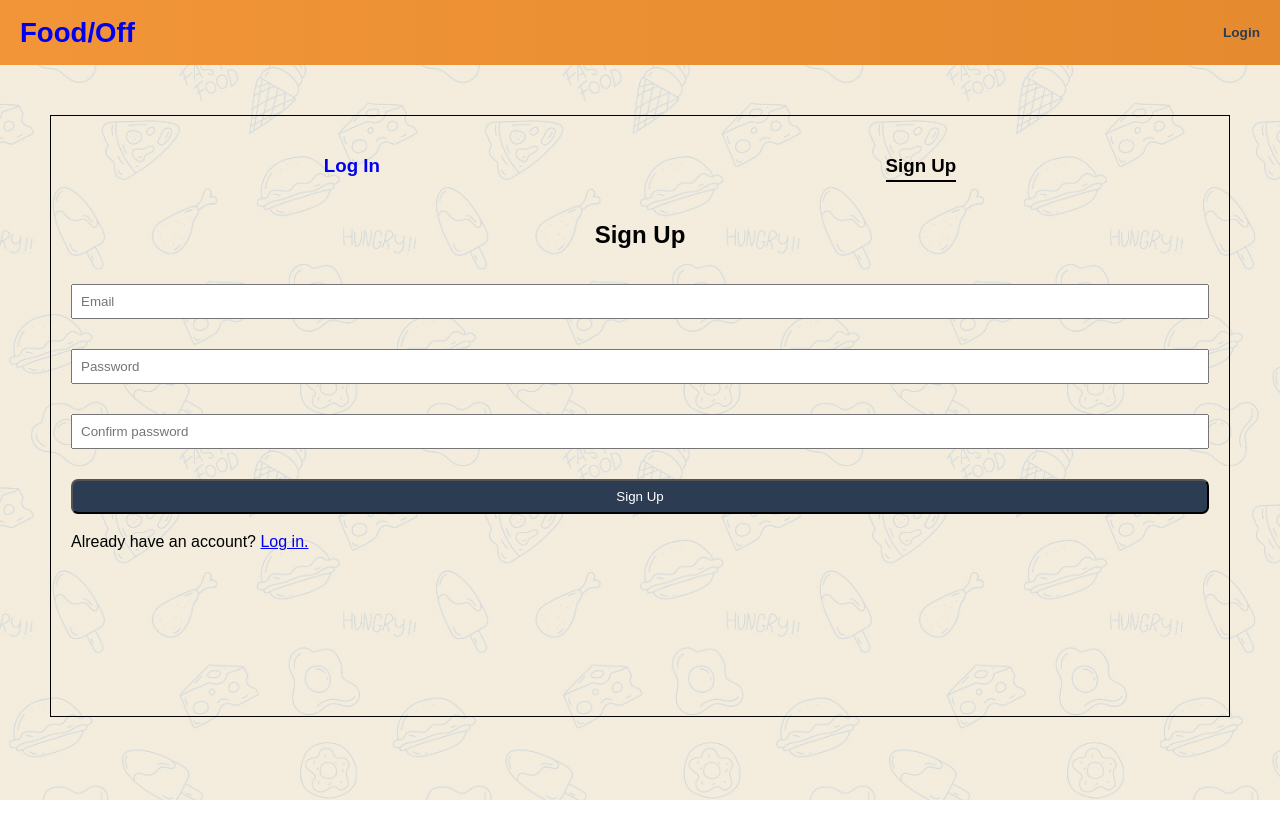
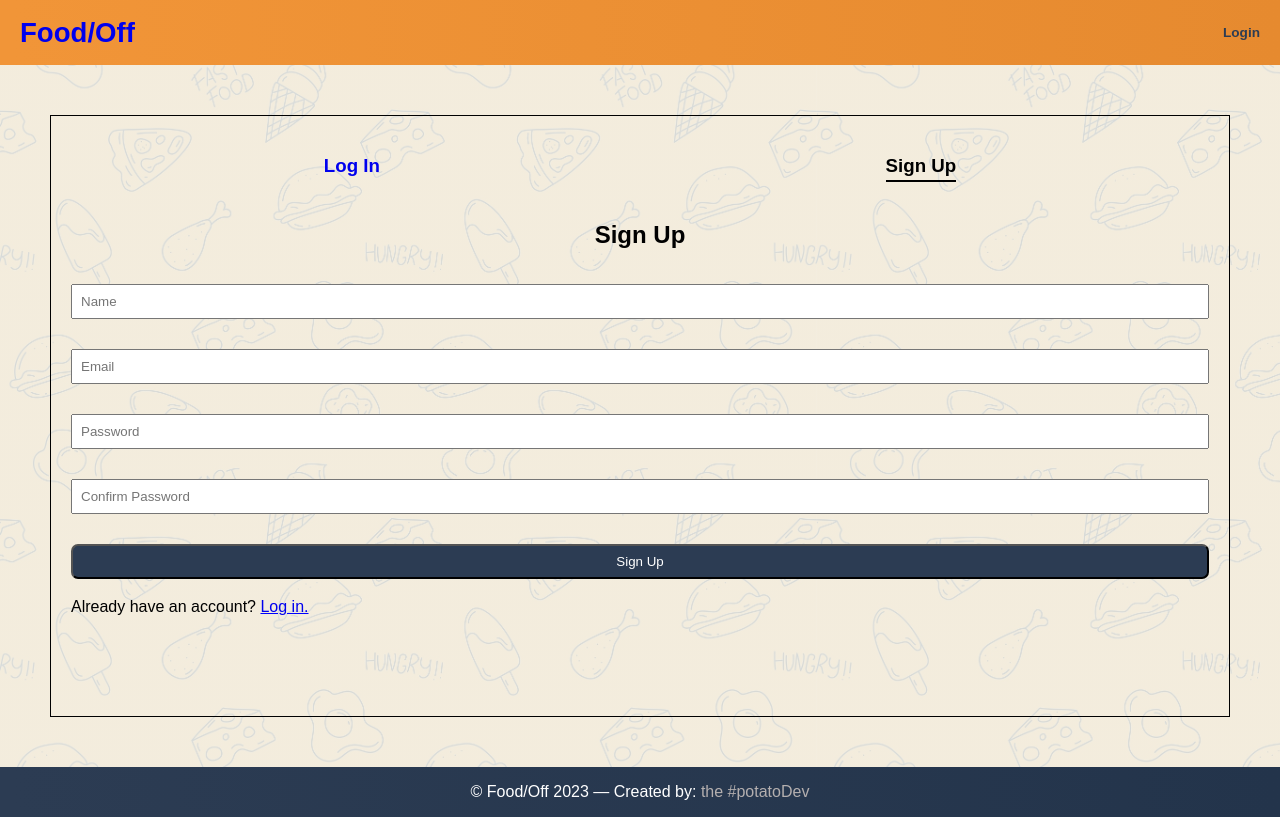
Before and after one commit to thePotatoDev-git/Food-Off, a React (Vite) app in the folder frontend/: page /register in a window 1280 px wide. Built offline with nearby package versions, Linux system fonts and the light colour scheme.

Commit message:
Completed working backend for registering user

```diff
--- a/frontend/src/App.jsx
+++ b/frontend/src/App.jsx
@@ -2,6 +2,7 @@ import React from 'react';
 import { Outlet } from 'react-router-dom';
 import { Container } from 'react-bootstrap';
 import Header from './components/Header';
+import Footer from './components/Footer';
 import { ToastContainer } from 'react-toastify';
 import 'react-toastify/dist/ReactToastify.css';
 
@@ -13,6 +14,7 @@ const App = () => {
       <Container className='my-2'>
         <Outlet />
       </Container>
+      <Footer />
     </>
   )
 }
--- a/frontend/src/components/PrivateRoute.jsx
+++ b/frontend/src/components/PrivateRoute.jsx
@@ -1,7 +1,5 @@
 import { Navigate, Outlet } from 'react-router-dom';
 import { useSelector } from 'react-redux';
-
-import React from 'react'
 
 const PrivateRouter = () => {
   const { userInfo } = useSelector((state) => state.auth );
--- a/frontend/src/main.jsx
+++ b/frontend/src/main.jsx
@@ -17,11 +17,11 @@ const router = createBrowserRouter(
   createRoutesFromElements(
     <Route path='/' element={<App />}>
       <Route index={true} path='/' element={<HomeScreen />} />
-      <Route path="/main" element={<MainScreen />} />
       <Route path="/login" element={<LoginScreen />} />
       <Route path="/register" element={<RegisterScreen />} />
-      <Route path="" element={ <PrivateRoute />}>
         {/* Private Routes */}
+      <Route path="" element={<PrivateRoute />}>
+        <Route path="/main" element={<MainScreen />} />
         <Route path="/profile" element={<ProfileScreen />} />
       </Route>
     </Route>
--- a/frontend/src/screens/LoginScreen.jsx
+++ b/frontend/src/screens/LoginScreen.jsx
@@ -99,6 +99,9 @@ const LoginScreen = () => {
                                 onChange={ (e) => setPassword(e.target.value) }
                         />
                         <input type="submit" className="submit" value="Log In"/>
+
+                        { isLoading && <Loader /> }
+
                         <p><a href="#">Forgot password?</a></p>
                         <p>Don't have an account? <span className="link-style"><Link to="/register">Sign up.</Link></span></p>
                     </form>
--- a/frontend/src/screens/MainScreen.jsx
+++ b/frontend/src/screens/MainScreen.jsx
@@ -1,4 +1,5 @@
 import React from 'react';
+import { useDispatch, useSelector } from 'react-redux';
 import Header from '../components/Header.jsx';
 import ChooseBudget from '../components/ChooseBudget.jsx';
 import FoodOff from '../components/FoodOff.jsx';
@@ -6,7 +7,7 @@ import Winner from '../components/Winner.jsx';
 import Footer from '../components/Footer.jsx';
 
 export default function MainScreen() {
-    let userName = 'User';
+    const { userInfo } = useSelector((state) => state.auth);
 
 // Time of day and meal messages
     const date = new Date();
@@ -14,13 +15,13 @@ export default function MainScreen() {
 
     let timeOfDay
      if (hours >= 4 && hours < 12) {
-         timeOfDay = `Good morning, ${userName}! What's for breakfast?`
+         timeOfDay = `Good morning, ${userInfo.name}! What's for breakfast?`
      } else if (hours >= 12 && hours < 17) {
-         timeOfDay = `Good afternoon, ${userName}! What's for lunch?`
+         timeOfDay = `Good afternoon, ${userInfo.name}! What's for lunch?`
      } else if (hours >= 17 && hours < 20) {
-         timeOfDay = `Good evening, ${userName}! What's for dinner?`
+         timeOfDay = `Good evening, ${userInfo.name}! What's for dinner?`
      } else {
-         timeOfDay = `Late night, ${userName}? What are we snackin' on?`
+         timeOfDay = `Late night, ${userInfo.name}? What are we snackin' on?`
      }
 
 // Toggle budget, food-off, and winner components
@@ -44,7 +45,6 @@ export default function MainScreen() {
                 <h2>{`${timeOfDay}`}</h2>
             </section>
             {page}
-            <Footer />
         </>
     )
 }
--- a/frontend/src/screens/RegisterScreen.jsx
+++ b/frontend/src/screens/RegisterScreen.jsx
@@ -107,7 +107,7 @@ const RegisterScreen = () => {
         //     </Form>
         // </FormContainer>
 
-
+        <FormContainer>
             <section className="login">
                 <div className="login--select">
                     <h3> <Link to="/login">Log In</Link> </h3>
@@ -116,18 +116,35 @@ const RegisterScreen = () => {
                 <div className="login--info">
                     <form className="login-field" onSubmit={ submitHandler }>
                         <h2>Sign Up</h2>
+                        <input type="text"
+                                placeholder="Name"
+                                value={name}
+                                onChange={ (e) => setName(e.target.value) }
+                        />
                         <input type="email"
                                 placeholder="Email"
                                 value={email}
                                 onChange={ (e) => setEmail(e.target.value) }
                         />
-                    <input type="password" name="password" placeholder="Password"/>
-                    <input type="password" name="password" placeholder="Confirm password"/>
+                        <input type="password"
+                                placeholder="Password"
+                                value={password}
+                                onChange={ (e) => setPassword(e.target.value) }
+                        />
+                        <input type="password"
+                                placeholder="Confirm Password"
+                                value={confirmPassword}
+                                onChange={ (e) => setConfirmPassword(e.target.value) }
+                        />
                         <input type="submit" className="submit" value="Sign Up"/>
+
+                        {isLoading && <Loader />}
+
                         <p>Already have an account? <span className="link-style"><Link to="/login">Log in.</Link></span></p>
                     </form>
                 </div>
             </section>
+        </FormContainer>
 
     )
 }
```
Lines whose indentation alone changed are shown as unchanged.
